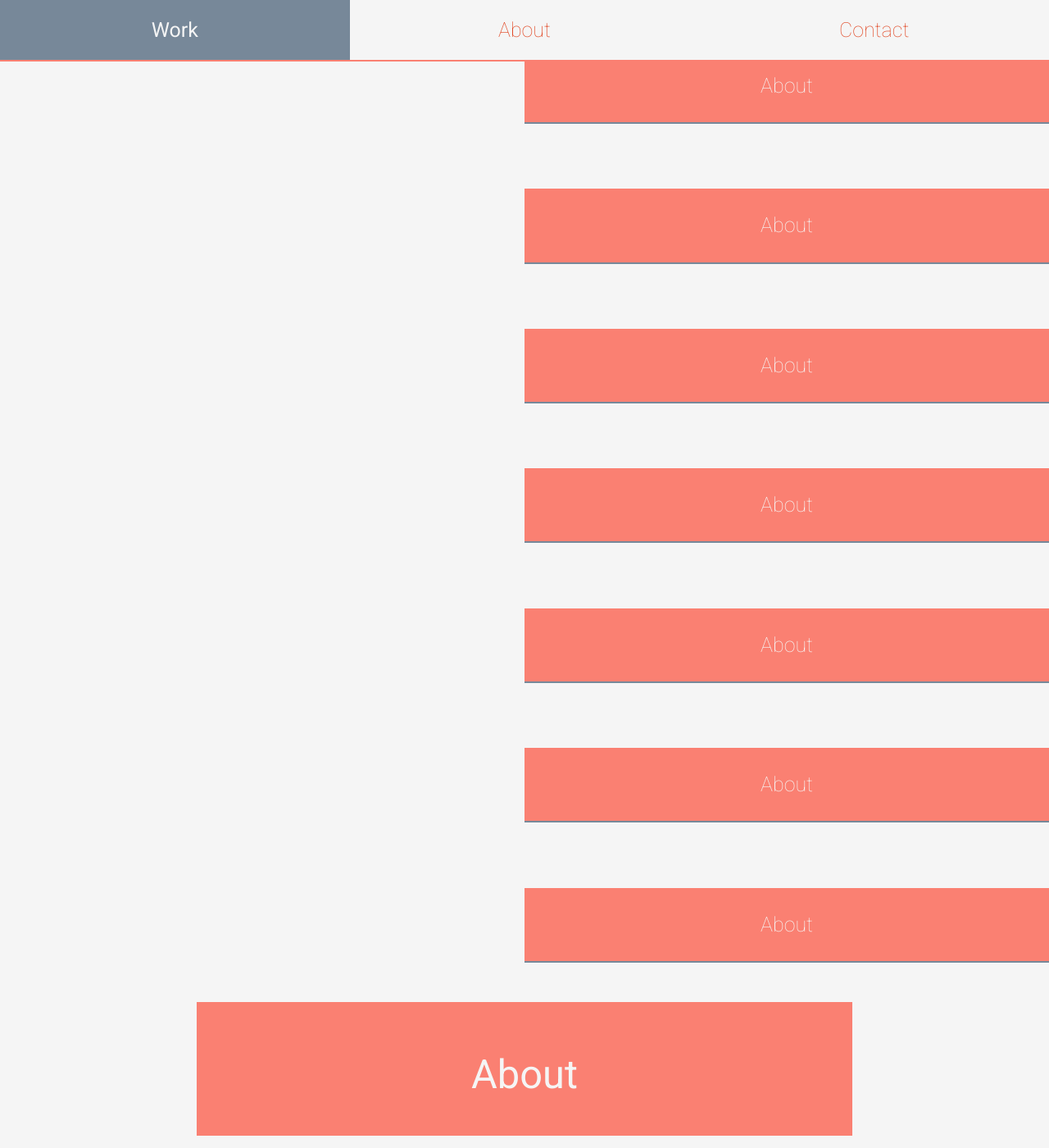
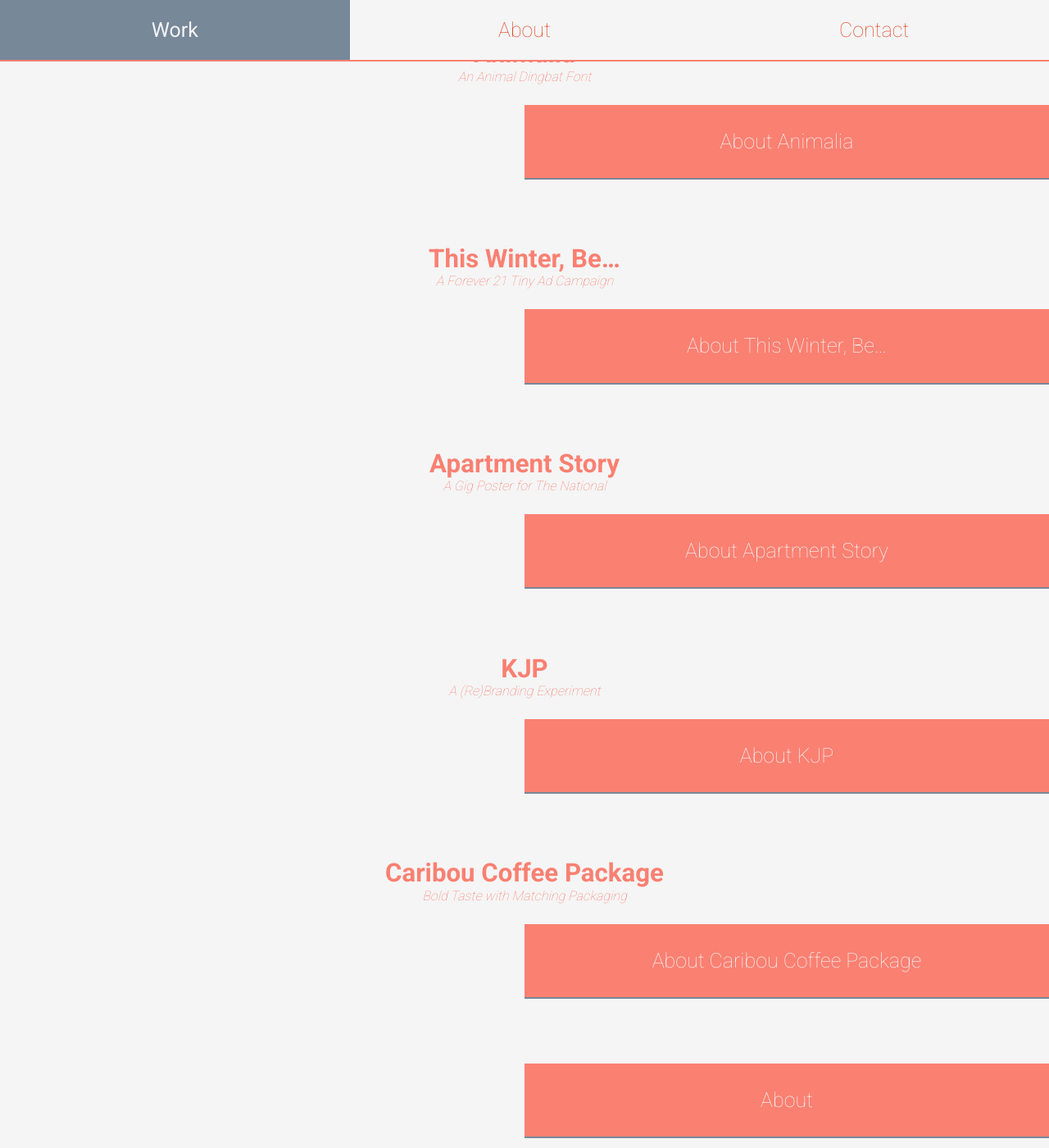
Before and after one commit to alkalinegenome/alkalinegenome.github.io, a Jekyll site: the page built from index.html, in a window 1280 px wide and 1400 px high, scrolled down 1365 px. Shown: the whole window at 82% size. Built offline with Jekyll 4.4.1, drawn with Linux system fonts in a browser that asks for light colours; nearby versions of some CDN libraries; some web fonts are replaced; some of the changed text lies outside the part shown.

Commit message:
Portfolio Information Filled In.

```diff
--- a/index.html
+++ b/index.html
@@ -33,19 +33,19 @@
 		</div>
 	</div>
 
-{% include pieces.html title="" desc="" about="" thumb1="" img1="" alt1="" thumb2="" img2="" alt2="" thumb3="" img3="" alt3="" thumb4="" img5="" alt5="" thumb6="" img6="" alt6="" thumb7="" img7="" alt7="" thumb8="" img8="" alt8="" %}
+{% include pieces.html title="Forth" desc="A Typographic Adventure" about="Forth is an exploration of typography in relation to line, form, light and shadow. It is a map lacking in directions, orientation or landmarks. It urges onlookers to explore and become lost in the ridges and folds of the world. Featured in the Applied Arts 2014 Student Awards." thumb1="" img1="" alt1="" thumb2="" img2="" alt2="" thumb3="" img3="" alt3="" thumb4="" img5="" alt5="" thumb6="" img6="" alt6="" thumb7="" img7="" alt7="" thumb8="" img8="" alt8="" %}
 
-{% include pieces.html title="" desc="" about="" thumb1="" img1="" alt1="" thumb2="" img2="" alt2="" thumb3="" img3="" alt3="" thumb4="" img5="" alt5="" thumb6="" img6="" alt6="" thumb7="" img7="" alt7="" thumb8="" img8="" alt8="" %}
+{% include pieces.html title="SHINE" desc="A Statement Against Bullying" about="SHINE is for the local high school's anti-bullying club. To be printed on club t-shirts, this piece expanded beyond its original intent to appear in print flyers, brochures, posters, digital correspondence, on the web and fabric patches. The project had to inspire and communicate the idea of anti-bullying. In hopes to avoid the literally saying anti-bullying, a lighthouse was utilized as the symbol—to withstand on both sunny and stormy days and to be a beacon for others to follow." thumb1="" img1="" alt1="" thumb2="" img2="" alt2="" thumb3="" img3="" alt3="" thumb4="" img5="" alt5="" thumb6="" img6="" alt6="" thumb7="" img7="" alt7="" thumb8="" img8="" alt8="" %}
 
-{% include pieces.html title="" desc="" about="" thumb1="" img1="" alt1="" thumb2="" img2="" alt2="" thumb3="" img3="" alt3="" thumb4="" img5="" alt5="" thumb6="" img6="" alt6="" thumb7="" img7="" alt7="" thumb8="" img8="" alt8="" %}
+{% include pieces.html title="Animalia" desc="An Animal Dingbat Font" about="Animalia is a simple yet playful dingbat-style font. Each illustypetion fit within a box to create monospacing and prevent awkward spacing." thumb1="" img1="" alt1="" thumb2="" img2="" alt2="" thumb3="" img3="" alt3="" thumb4="" img5="" alt5="" thumb6="" img6="" alt6="" thumb7="" img7="" alt7="" thumb8="" img8="" alt8="" %}
 
-{% include pieces.html title="" desc="" about="" thumb1="" img1="" alt1="" thumb2="" img2="" alt2="" thumb3="" img3="" alt3="" thumb4="" img5="" alt5="" thumb6="" img6="" alt6="" thumb7="" img7="" alt7="" thumb8="" img8="" alt8="" %}
+{% include pieces.html title="This Winter, Be…" desc="A Forever 21 Tiny Ad Campaign" about="Winters in Canada, especially in Ottawa can get pretty cold. Lots of people would rather stay indoors. This ad campaign celebrates the nicer things of winter. Comfy and warm clothes, steaming hot chocolate on a snowy day, and relaxing while knowing you look bad-ass in your new jacket. Each new iteration has hand-lettered type that conveys each adjective to make the ads more personal and relatable." thumb1="" img1="" alt1="" thumb2="" img2="" alt2="" thumb3="" img3="" alt3="" thumb4="" img5="" alt5="" thumb6="" img6="" alt6="" thumb7="" img7="" alt7="" thumb8="" img8="" alt8="" %}
 
-{% include pieces.html title="" desc="" about="" thumb1="" img1="" alt1="" thumb2="" img2="" alt2="" thumb3="" img3="" alt3="" thumb4="" img5="" alt5="" thumb6="" img6="" alt6="" thumb7="" img7="" alt7="" thumb8="" img8="" alt8="" %}
+{% include pieces.html title="Apartment Story" desc="A Gig Poster for The National" about="Based on a fictitious tour named Apartment Story, this gig poster invites the public to join in the ravelry that is The National." thumb1="" img1="" alt1="" thumb2="" img2="" alt2="" thumb3="" img3="" alt3="" thumb4="" img5="" alt5="" thumb6="" img6="" alt6="" thumb7="" img7="" alt7="" thumb8="" img8="" alt8="" %}
 
-{% include pieces.html title="" desc="" about="" thumb1="" img1="" alt1="" thumb2="" img2="" alt2="" thumb3="" img3="" alt3="" thumb4="" img5="" alt5="" thumb6="" img6="" alt6="" thumb7="" img7="" alt7="" thumb8="" img8="" alt8="" %}
+{% include pieces.html title="KJP" desc="A (Re)Branding Experiment" about="I took a company that had no to minimal branding and gave it an identity. KJP was a fun and particularly challenging project as unlike their competition their sole specialty is their extensive and gorgeous selection of wood. A mature and serious tone in the overall design was implemented in which the logo honors the individual and respects the trade/craft." thumb1="" img1="" alt1="" thumb2="" img2="" alt2="" thumb3="" img3="" alt3="" thumb4="" img5="" alt5="" thumb6="" img6="" alt6="" thumb7="" img7="" alt7="" thumb8="" img8="" alt8="" %}
 
-{% include pieces.html title="" desc="" about="" thumb1="" img1="" alt1="" thumb2="" img2="" alt2="" thumb3="" img3="" alt3="" thumb4="" img5="" alt5="" thumb6="" img6="" alt6="" thumb7="" img7="" alt7="" thumb8="" img8="" alt8="" %}
+{% include pieces.html title="Caribou Coffee Package" desc="Bold Taste with Matching Packaging" about="The Caribou Coffee brand is down to earth with a quirky attitude to boot. To continue this attitude, this project uses a careful selection of quality materials, detailed touches, and celebrates the ideal of setting itself apart. In-depth and careful research revealed a startling pattern to coffee packaging trends. In response, the package employs bold eye-catching colors particular to the flavor to adorn the container, a slanted top-opening creates a novel encounter for the user, a glass container wrapped in a dense burlap (to prevent light entering which preserves the beans) gives the individual a tactile experience. The interior of the box is decorated with all the icons in the Caribou flavor line. This packaging helps promote Caribou's philosophy of quality above all else." thumb1="" img1="" alt1="" thumb2="" img2="" alt2="" thumb3="" img3="" alt3="" thumb4="" img5="" alt5="" thumb6="" img6="" alt6="" thumb7="" img7="" alt7="" thumb8="" img8="" alt8="" %}
 
 {% include pieces.html title="" desc="" about="" thumb1="" img1="" alt1="" thumb2="" img2="" alt2="" thumb3="" img3="" alt3="" thumb4="" img5="" alt5="" thumb6="" img6="" alt6="" thumb7="" img7="" alt7="" thumb8="" img8="" alt8="" %}
 
```
